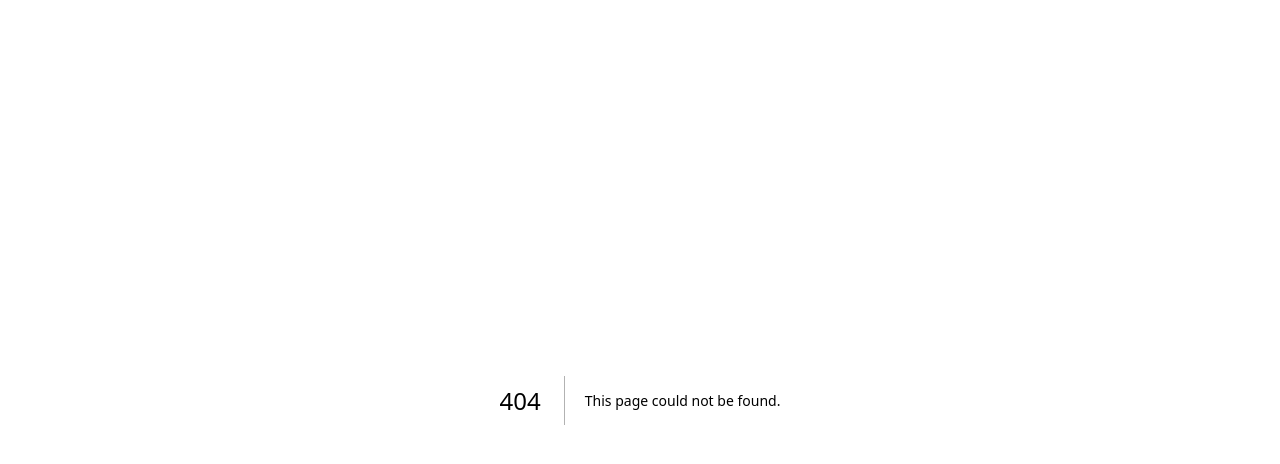
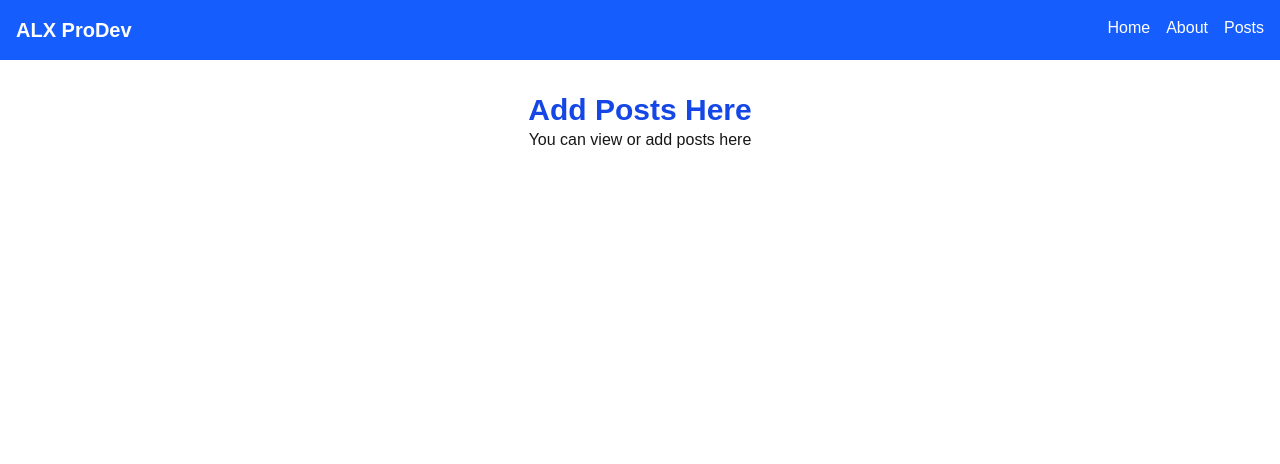
Before and after one commit to blessingemm/alx-project-0x02-setup, a Next.js app in the folder alx-project-0x02/: page /posts in a window 1280 px wide. Before the commit this address had no page. Shown: the top 464 px of the page. Built offline with nearby package versions, Linux system fonts and the light colour scheme.

Commit message:
Implemented navigation and Layout

```diff
--- a/alx-project-0x02/components/layout/Header.tsx
+++ b/alx-project-0x02/components/layout/Header.tsx
@@ -13,6 +13,9 @@ const Header = () => {
       <Link href="/about" className="hover:underline">
         About
       </Link>
+      <Link href="/posts" className="hover:underline">
+        Posts
+      </Link>
     </nav>
   </header>
   );
--- /dev/null
+++ b/alx-project-0x02/pages/posts.tsx
@@ -0,0 +1,22 @@
+import Head from "next/head";
+import Header from "@/components/layout/Header";
+
+const PostsPage = () => {
+  return (
+    <>
+    <Head>
+      <title>Posts ALX Project</title>
+    </Head>
+
+    <Header />
+      <main className="p-8 text-center">
+        <h1 className="text-3xl font-bold text-blue-700">
+          Add Posts Here
+        </h1>
+        <p>You can view or add posts here</p>
+      </main>
+    </>
+  );
+};
+
+export default PostsPage;
```
